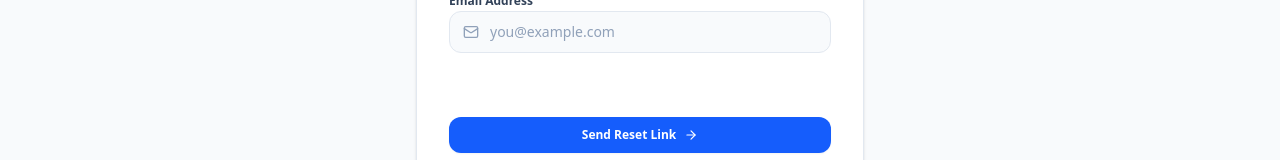
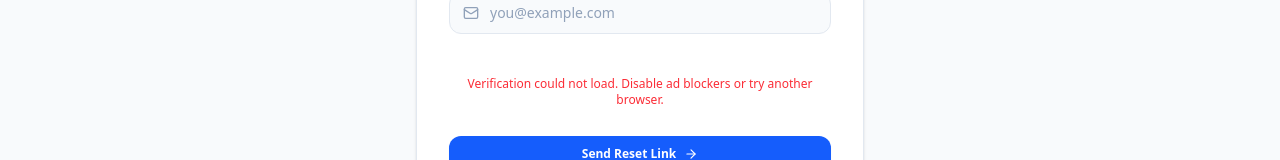
Before and after one commit to lokeshh1312/StartupShowcase, a Next.js app: page /forgot-password in a window 1280 px wide. Shown: the part 303-463 px from the top of the page. Built offline with nearby package versions, Linux system fonts and the light colour scheme; no server answers; what i18n-iso-countries would draw is missing.

Commit message:
fix(turnstile): prevent widget remount on render, add reset signal, and handle error callback

```diff
--- a/package.json
+++ b/package.json
@@ -36,12 +36,14 @@
   "devDependencies": {
     "@playwright/test": "^1.64.1",
     "@tailwindcss/postcss": "^4.1.11",
+    "@testing-library/react": "^16.3.3",
     "@types/node": "^22.15.0",
     "@types/react": "^19.2.18",
     "@types/react-dom": "^19.2.7",
     "drizzle-kit": "^0.31.11",
     "eslint": "^9.28.0",
     "eslint-config-next": "^15.4.2",
+    "jsdom": "^30.1.3",
     "tailwindcss": "^4.1.11",
     "tsx": "^4.23.15",
     "typescript": "^5.8.3",
--- a/src/app/forgot-password/page.tsx
+++ b/src/app/forgot-password/page.tsx
@@ -9,6 +9,7 @@ import { TurnstileWidget } from "@/components/common/turnstile";
 export default function ForgotPasswordPage() {
   const [email, setEmail] = useState("");
   const [turnstileToken, setTurnstileToken] = useState("");
+  const [turnstileResetSignal, setTurnstileResetSignal] = useState(0);
   const [error, setError] = useState("");
   const [sent, setSent] = useState(false);
   const [isPending, startTransition] = useTransition();
@@ -25,6 +26,8 @@ export default function ForgotPasswordPage() {
       const res = await forgotPasswordAction(formData);
       if (res?.error) {
         setError(res.error);
+        setTurnstileToken("");
+        setTurnstileResetSignal((prev) => prev + 1);
       } else {
         setSent(true);
       }
@@ -90,7 +93,11 @@ export default function ForgotPasswordPage() {
             </div>
 
             <div className="flex justify-center pt-2">
-              <TurnstileWidget onVerify={(token) => setTurnstileToken(token)} />
+              <TurnstileWidget
+                onVerify={(token) => setTurnstileToken(token)}
+                onExpire={() => setTurnstileToken("")}
+                resetSignal={turnstileResetSignal}
+              />
             </div>
 
             <button
--- a/src/app/newsletter/page.tsx
+++ b/src/app/newsletter/page.tsx
@@ -9,6 +9,7 @@ import { TurnstileWidget } from "@/components/common/turnstile";
 export default function NewsletterPage() {
   const [email, setEmail] = useState("");
   const [turnstileToken, setTurnstileToken] = useState("");
+  const [turnstileResetSignal, setTurnstileResetSignal] = useState(0);
   const [subscribed, setSubscribed] = useState(false);
   const [error, setError] = useState("");
   const [isPending, startTransition] = useTransition();
@@ -21,6 +22,8 @@ export default function NewsletterPage() {
       const res = await subscribeNewsletterAction(email.trim(), turnstileToken);
       if (res?.error) {
         setError(res.error);
+        setTurnstileToken("");
+        setTurnstileResetSignal((prev) => prev + 1);
       } else {
         setSubscribed(true);
       }
@@ -117,7 +120,11 @@ export default function NewsletterPage() {
               </button>
             </div>
             <div className="flex justify-center pt-2">
-              <TurnstileWidget onVerify={(token) => setTurnstileToken(token)} />
+              <TurnstileWidget
+                onVerify={(token) => setTurnstileToken(token)}
+                onExpire={() => setTurnstileToken("")}
+                resetSignal={turnstileResetSignal}
+              />
             </div>
             <p className="text-[11px] text-slate-400 flex items-center justify-center gap-1.5">
               <ShieldCheck className="w-3.5 h-3.5 text-emerald-500" />
--- a/src/app/reset-password/page.tsx
+++ b/src/app/reset-password/page.tsx
@@ -16,6 +16,7 @@ export default function ResetPasswordPage() {
   const [password, setPassword] = useState("");
   const [confirmPassword, setConfirmPassword] = useState("");
   const [turnstileToken, setTurnstileToken] = useState("");
+  const [turnstileResetSignal, setTurnstileResetSignal] = useState(0);
   const [error, setError] = useState("");
   const [isPending, startTransition] = useTransition();
 
@@ -41,6 +42,8 @@ export default function ResetPasswordPage() {
       const res = await resetPasswordAction(formData);
       if (res?.error) {
         setError(res.error);
+        setTurnstileToken("");
+        setTurnstileResetSignal((prev) => prev + 1);
       } else {
         router.push(
           redirectTo !== "/"
@@ -110,7 +113,11 @@ export default function ResetPasswordPage() {
           </div>
 
           <div className="flex justify-center pt-2">
-            <TurnstileWidget onVerify={(token) => setTurnstileToken(token)} />
+            <TurnstileWidget
+              onVerify={(token) => setTurnstileToken(token)}
+              onExpire={() => setTurnstileToken("")}
+              resetSignal={turnstileResetSignal}
+            />
           </div>
 
           <button
--- a/src/app/signup/page.tsx
+++ b/src/app/signup/page.tsx
@@ -19,6 +19,7 @@ export default function SignUpPage() {
   const [password, setPassword] = useState("");
   const [role, setRole] = useState("founder");
   const [turnstileToken, setTurnstileToken] = useState("");
+  const [turnstileResetSignal, setTurnstileResetSignal] = useState(0);
   const [error, setError] = useState("");
   const [successNotice, setSuccessNotice] = useState<string | null>(null);
   const [isPending, startTransition] = useTransition();
@@ -44,6 +45,8 @@ export default function SignUpPage() {
       const res = await signUpAction(formData);
       if (res?.error) {
         setError(res.error);
+        setTurnstileToken("");
+        setTurnstileResetSignal((prev) => prev + 1);
       } else if (res?.needsConfirmation) {
         setSuccessNotice(res.email || email);
       } else {
@@ -183,7 +186,11 @@ export default function SignUpPage() {
             </div>
 
             <div className="flex justify-center pt-2">
-              <TurnstileWidget onVerify={(token) => setTurnstileToken(token)} />
+              <TurnstileWidget
+                onVerify={(token) => setTurnstileToken(token)}
+                onExpire={() => setTurnstileToken("")}
+                resetSignal={turnstileResetSignal}
+              />
             </div>
 
             <button
--- a/src/components/common/turnstile.tsx
+++ b/src/components/common/turnstile.tsx
@@ -1,10 +1,11 @@
 "use client";
 
-import React, { useEffect, useRef } from "react";
+import React, { useEffect, useRef, useState } from "react";
 
 interface TurnstileProps {
   onVerify: (token: string) => void;
   onExpire?: () => void;
+  resetSignal?: number;
   className?: string;
 }
 
@@ -17,7 +18,7 @@ declare global {
           sitekey: string;
           callback: (token: string) => void;
           "expired-callback"?: () => void;
-          "error-callback"?: () => void;
+          "error-callback"?: (errorCode?: string | number) => void;
           theme?: "light" | "dark" | "auto";
         }
       ) => string;
@@ -28,11 +29,27 @@ declare global {
   }
 }
 
-export function TurnstileWidget({ onVerify, onExpire, className = "" }: TurnstileProps) {
+export function TurnstileWidget({
+  onVerify,
+  onExpire,
+  resetSignal,
+  className = "",
+}: TurnstileProps) {
   const containerRef = useRef<HTMLDivElement>(null);
   const widgetIdRef = useRef<string | null>(null);
   const siteKey = process.env.NEXT_PUBLIC_TURNSTILE_SITE_KEY?.trim();
+  const [hasError, setHasError] = useState(false);
 
+  // Keep onVerify / onExpire in refs, updated in an effect on every render
+  const onVerifyRef = useRef(onVerify);
+  const onExpireRef = useRef(onExpire);
+
+  useEffect(() => {
+    onVerifyRef.current = onVerify;
+    onExpireRef.current = onExpire;
+  });
+
+  // Render effect depends ONLY on siteKey
   useEffect(() => {
     if (!siteKey || !containerRef.current) return;
 
@@ -46,13 +63,22 @@ export function TurnstileWidget({ onVerify, onExpire, className = "" }: Turnstil
         widgetIdRef.current = window.turnstile.render(containerRef.current, {
           sitekey: siteKey,
           callback: (token: string) => {
-            if (mounted) onVerify(token);
+            if (mounted) {
+              setHasError(false);
+              onVerifyRef.current(token);
+            }
           },
           "expired-callback": () => {
-            if (mounted) onExpire?.();
+            if (mounted) {
+              onExpireRef.current?.();
+            }
           },
-          "error-callback": () => {
-            if (mounted) onExpire?.();
+          "error-callback": (errorCode?: string | number) => {
+            console.warn("[Turnstile Error]:", errorCode);
+            if (mounted) {
+              setHasError(true);
+              onExpireRef.current?.();
+            }
           },
           theme: "auto",
         });
@@ -76,7 +102,7 @@ export function TurnstileWidget({ onVerify, onExpire, className = "" }: Turnstil
     }
 
     // Load script dynamically
-    const existingScript = document.getElementById("cloudflare-turnstile-script");
+    const existingScript = document.getElementById("cloudflare-turnstile-script") as HTMLScriptElement | null;
     if (!existingScript) {
       const script = document.createElement("script");
       script.id = "cloudflare-turnstile-script";
@@ -86,6 +112,13 @@ export function TurnstileWidget({ onVerify, onExpire, className = "" }: Turnstil
       script.onload = () => {
         if (mounted) renderWidget();
       };
+      script.onerror = (e) => {
+        console.warn("[Turnstile Script Load Error]:", e);
+        if (mounted) {
+          setHasError(true);
+          onExpireRef.current?.();
+        }
+      };
       document.head.appendChild(script);
     } else {
       existingScript.addEventListener("load", renderWidget);
@@ -93,6 +126,9 @@ export function TurnstileWidget({ onVerify, onExpire, className = "" }: Turnstil
 
     return () => {
       mounted = false;
+      if (existingScript) {
+        existingScript.removeEventListener("load", renderWidget);
+      }
       if (widgetIdRef.current && window.turnstile) {
         try {
           window.turnstile.remove(widgetIdRef.current);
@@ -100,7 +136,28 @@ export function TurnstileWidget({ onVerify, onExpire, className = "" }: Turnstil
         widgetIdRef.current = null;
       }
     };
-  }, [siteKey, onVerify, onExpire]);
+  }, [siteKey]);
+
+  // Reset signal effect: when resetSignal changes, call reset and onExpire
+  const prevResetSignalRef = useRef(resetSignal);
+  useEffect(() => {
+    if (prevResetSignalRef.current !== resetSignal) {
+      prevResetSignalRef.current = resetSignal;
+      setHasError(false);
+      if (window.turnstile) {
+        try {
+          if (widgetIdRef.current) {
+            window.turnstile.reset(widgetIdRef.current);
+          } else {
+            window.turnstile.reset();
+          }
+        } catch (err) {
+          console.warn("[Turnstile Reset Error]:", err);
+        }
+      }
+      onExpireRef.current?.();
+    }
+  }, [resetSignal]);
 
   // If no site key configured in dev/test, render nothing
   if (!siteKey) {
@@ -108,8 +165,13 @@ export function TurnstileWidget({ onVerify, onExpire, className = "" }: Turnstil
   }
 
   return (
-    <div className={`flex justify-center my-3 ${className}`}>
+    <div className={`flex flex-col items-center my-3 ${className}`}>
       <div ref={containerRef} />
+      {hasError && (
+        <p className="text-xs text-red-500 mt-1.5 text-center" role="alert">
+          Verification could not load. Disable ad blockers or try another browser.
+        </p>
+      )}
     </div>
   );
 }
--- a/src/components/startup/submit-form.tsx
+++ b/src/components/startup/submit-form.tsx
@@ -99,6 +99,7 @@ export function SubmitStartupForm({
 
   // CAPTCHA token
   const [captchaToken, setCaptchaToken] = useState("");
+  const [captchaResetSignal, setCaptchaResetSignal] = useState(0);
 
   const [error, setError] = useState("");
   const [submittedStartup, setSubmittedStartup] = useState<{
@@ -205,6 +206,8 @@ export function SubmitStartupForm({
         const res = await updateStartupAction(initialStartup.id, payload);
         if (res?.error) {
           setError(res.error);
+          setCaptchaToken("");
+          setCaptchaResetSignal((prev) => prev + 1);
         } else if (res?.startup) {
           setSubmittedStartup({
             id: res.startup.id,
@@ -216,6 +219,8 @@ export function SubmitStartupForm({
         const res = await submitStartupAction(payload);
         if (res?.error) {
           setError(res.error);
+          setCaptchaToken("");
+          setCaptchaResetSignal((prev) => prev + 1);
         } else if (res?.startup) {
           setSubmittedStartup({
             id: res.startup.id,
@@ -699,7 +704,11 @@ export function SubmitStartupForm({
       </div>
 
       {/* Cloudflare Turnstile CAPTCHA */}
-      <TurnstileWidget onVerify={(token) => setCaptchaToken(token)} />
+      <TurnstileWidget
+        onVerify={(token) => setCaptchaToken(token)}
+        onExpire={() => setCaptchaToken("")}
+        resetSignal={captchaResetSignal}
+      />
 
       {/* Submit / Save Button */}
       <div className="flex items-center justify-end gap-4">
```
Also changed, not shown: 2 other files (tests, documents, lock files or other folders).
